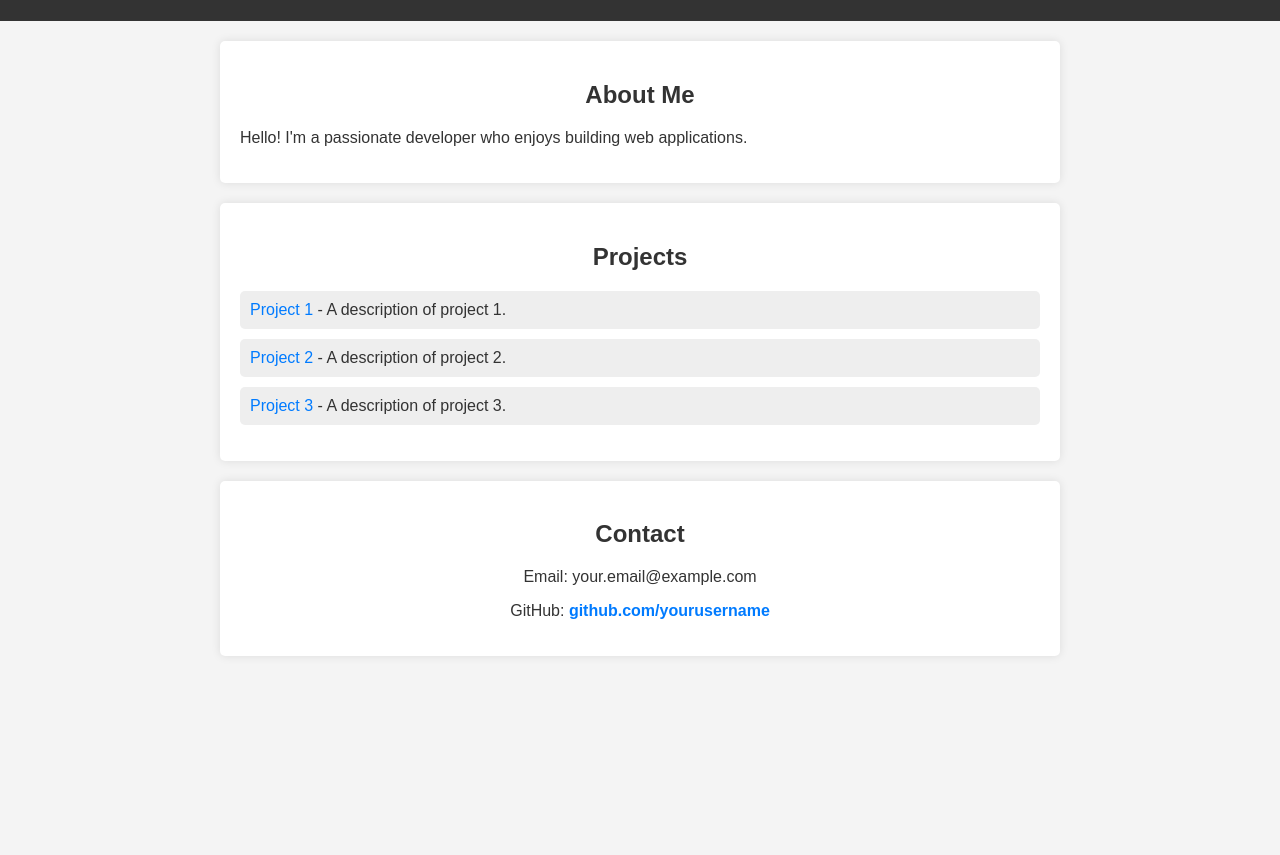
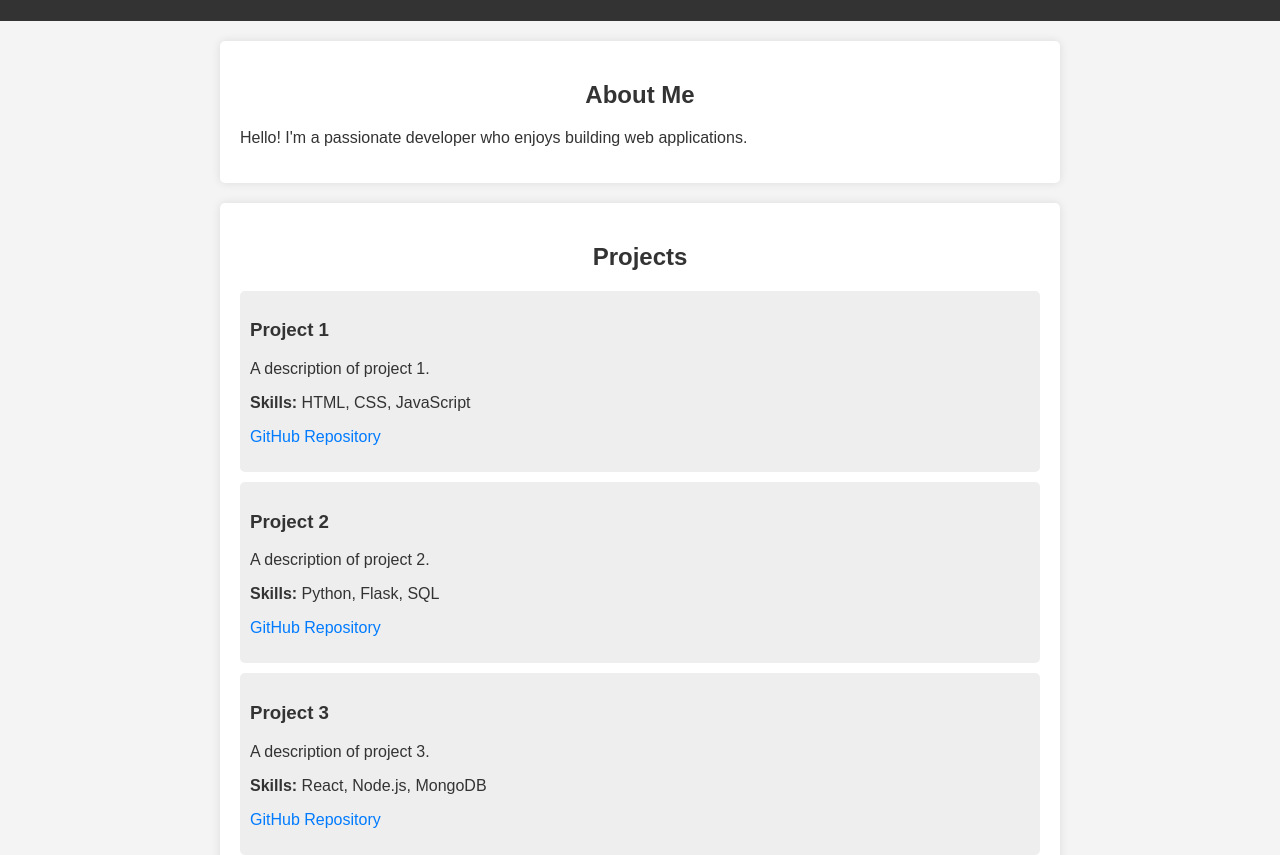
Before and after one commit to watsonsyzer/watsonsyzer.github.io, a plain HTML site: page index.html in a window 1280 px wide. Shown: the part 99-954 px from the top of the page. Before the commit the page ends 800 px from the top, so only its background shows below. Drawn offline with Linux system fonts and the light colour scheme.

Commit message:
Update index.html

```diff
--- a/index.html
+++ b/index.html
@@ -19,9 +19,24 @@
     <section id="projects">
         <h2>Projects</h2>
         <ul>
-            <li><a href="#">Project 1</a> - A description of project 1.</li>
-            <li><a href="#">Project 2</a> - A description of project 2.</li>
-            <li><a href="#">Project 3</a> - A description of project 3.</li>
+            <li>
+                <h3>Project 1</h3>
+                <p>A description of project 1.</p>
+                <p><strong>Skills:</strong> HTML, CSS, JavaScript</p>
+                <p><a href="#">GitHub Repository</a></p>
+            </li>
+            <li>
+                <h3>Project 2</h3>
+                <p>A description of project 2.</p>
+                <p><strong>Skills:</strong> Python, Flask, SQL</p>
+                <p><a href="#">GitHub Repository</a></p>
+            </li>
+            <li>
+                <h3>Project 3</h3>
+                <p>A description of project 3.</p>
+                <p><strong>Skills:</strong> React, Node.js, MongoDB</p>
+                <p><a href="#">GitHub Repository</a></p>
+            </li>
         </ul>
     </section>
 
```
